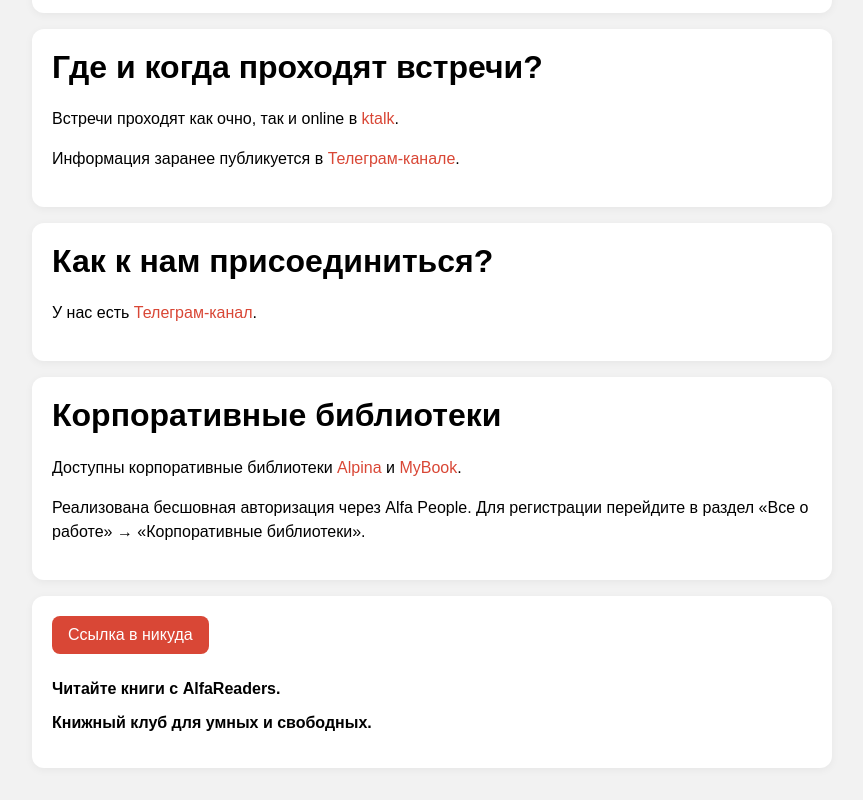
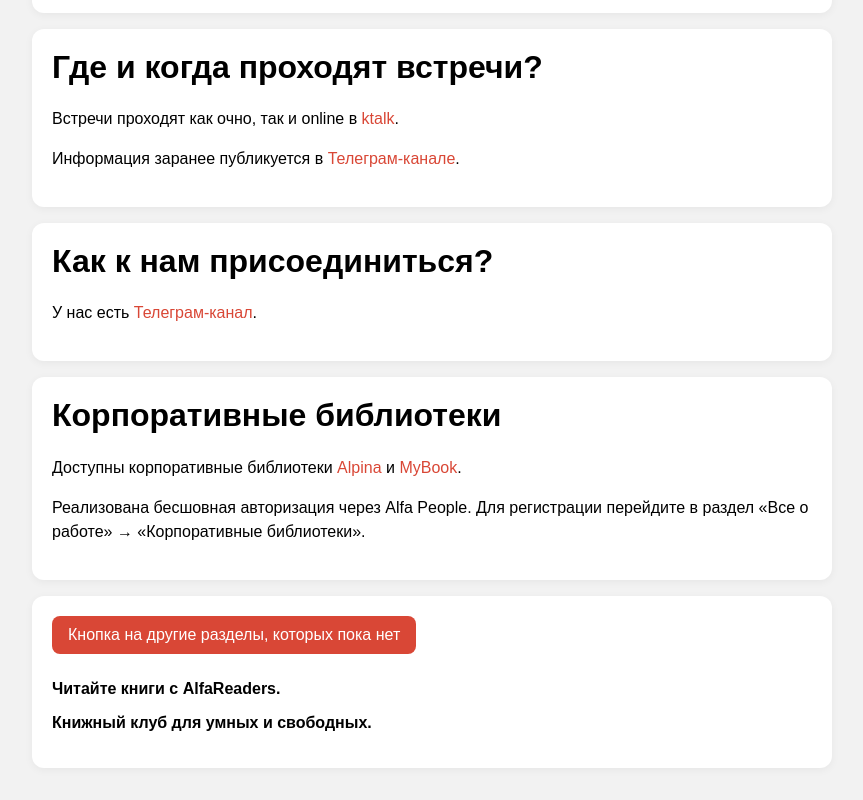
Before and after one commit to ruslone/alfareaders, a website: page public/index.html in a window 1280 px wide. Shown: the part 684-1484 px from the top of the page, without its empty margins (208-1071 px from the left). Drawn offline with Linux system fonts and the light colour scheme; a script that the page names is missing.

Commit message:
изменил название кнопка

```diff
--- a/public/index.html
+++ b/public/index.html
@@ -65,7 +65,8 @@
     </div>
 
     <div class="section">
-      <a class="link-btn" href="/">Ссылка в никуда</a>
+      <a class="link-btn" href="/">Кнопка на другие разделы, которых пока нет</a>
+
       <p><b>Читайте книги с AlfaReaders.</b></p>
       <p><b>Книжный клуб для умных и свободных.</b></p>
     </div>
```
